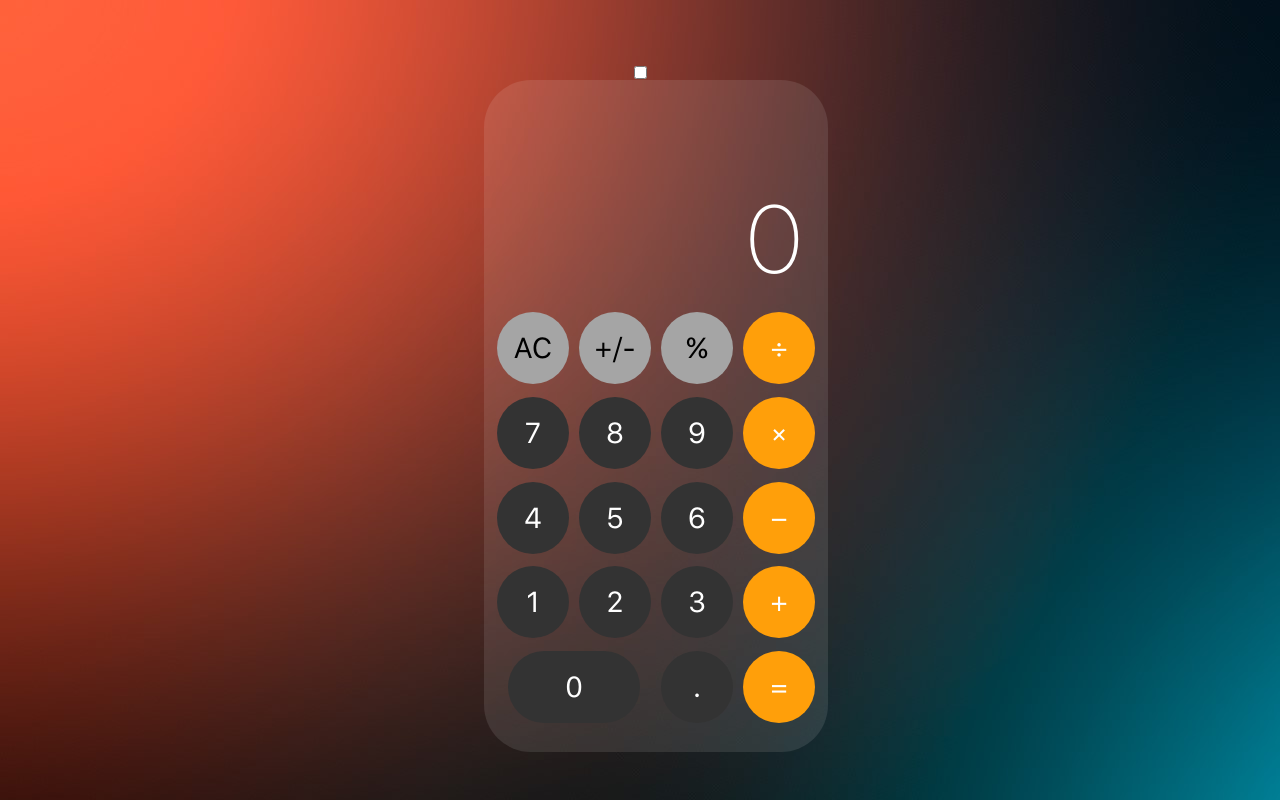
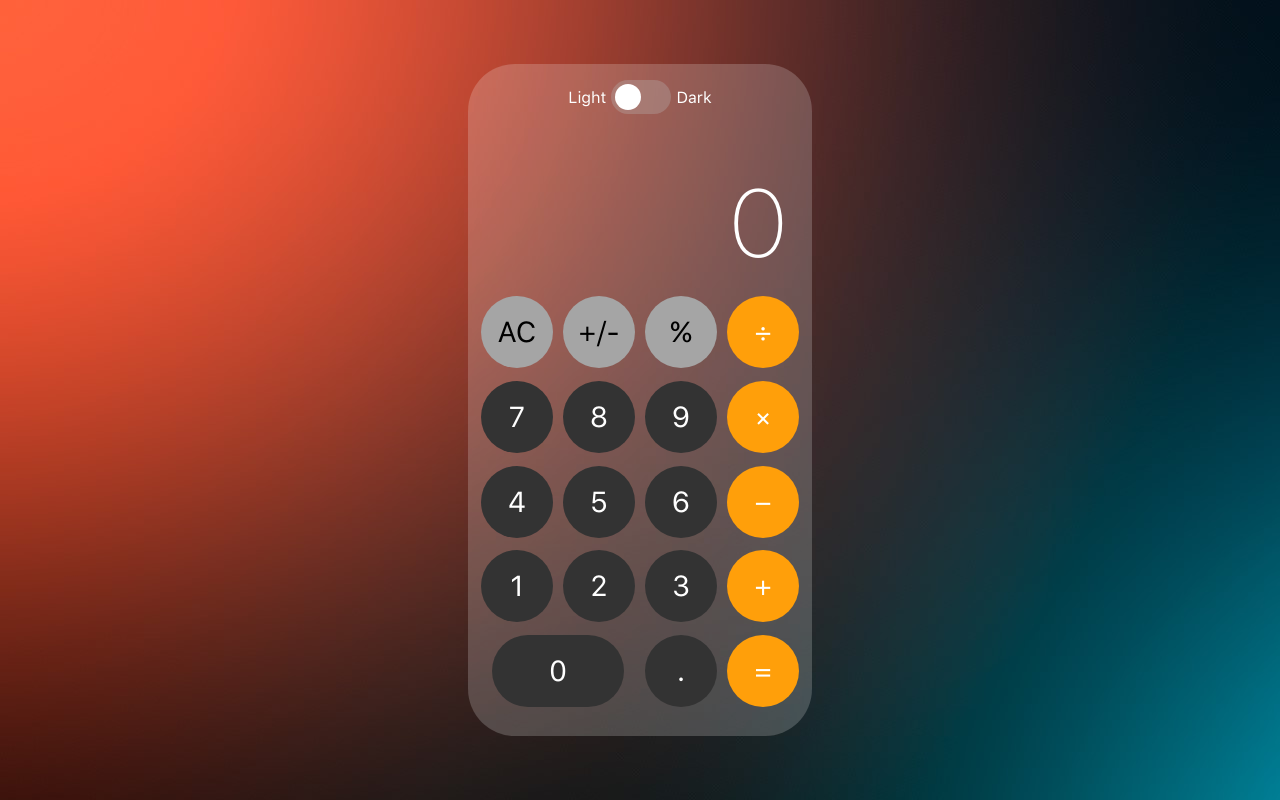
Before and after one commit to Sujith-Fraidy/calculator, a plain HTML site: page index.html in a window 1280 px wide. Drawn offline with Linux system fonts and the light colour scheme.

Commit message:
Final Project

```diff
--- a/index.html
+++ b/index.html
@@ -12,7 +12,12 @@
 
     <div class="iphone-wrapper">
         <div class="toggle-div">
-            <input type="checkbox"></input>
+            <span style="color:#fff">Light</span>
+            <label class=" switch">
+                <input type="checkbox">
+                <span class="slider round"></span>
+            </label>
+            <span style="color:#fff">Dark</span>
         </div>
         <div class="iphone">
             <div class="calculator">
--- a/script.js
+++ b/script.js
@@ -114,6 +114,7 @@ buttons.forEach((button) => {
 var checkBox = document.querySelector(".toggle-div");
 var calculator = document.querySelector(".calculator");
 checkBox.onchange = (e) => {
+  console.log('working')
   if (e.target.checked === true) {
     calculator.style.backgroundColor = "#000";
   } else calculator.style.backgroundColor = "rgba(255, 255, 255, 0.1)";
--- a/style.css
+++ b/style.css
@@ -28,14 +28,14 @@
     flex-direction: column;
     align-items: center;
     justify-content: center;
-}.calculator{
+}.calculator,.iphone{
     background-color: rgba(255, 255, 255, 0.1);
-    /* background-color: #000; */
+    border-radius: 47px;
+    transition:ease .4s background-color;
 }
-.iphone,.calculator{
+.calculator{
     height: 80vh;
     width: calc((80vh/19.5)*9.5);
-    border-radius: 47px;
 }
 .calculator{
     display: flex;
@@ -106,5 +106,69 @@ body{
 }
 .toggle-div{
     position: absolute;
-    top:8%;
+    top:10%;
+    display: flex;
+    align-items: center;
+    gap: 5px;
 }
+
+/* Slider CSS */
+.switch {
+    position: relative;
+    display: inline-block;
+    width: 60px;
+    height: 34px;
+  }
+
+  .switch input {
+    opacity: 0;
+    width: 0;
+    height: 0;
+  }
+
+  .slider {
+    position: absolute;
+    cursor: pointer;
+    top: 0;
+    left: 0;
+    right: 0;
+    bottom: 0;
+    background-color: rgba(187, 187, 187, 0.3);
+    -webkit-transition: .4s;
+    transition: .4s;
+  }
+
+  .slider:before {
+    position: absolute;
+    content: "";
+    height: 26px;
+    width: 26px;
+    left: 4px;
+    bottom: 4px;
+    background-color: white;
+    -webkit-transition: .4s;
+    transition: .4s;
+  }
+
+  input:checked + .slider {
+    background-color: #3a3a3a;
+  }
+
+  input:focus + .slider {
+    box-shadow: 0 0 1px #3a3a3a;
+  }
+
+  input:checked + .slider:before {
+    -webkit-transform: translateX(26px);
+    -ms-transform: translateX(26px);
+    transform: translateX(26px);
+  }
+
+  /* Rounded sliders */
+  .slider.round {
+    border-radius: 34px;
+  }
+
+  .slider.round:before {
+    border-radius: 50%;
+  }
```
